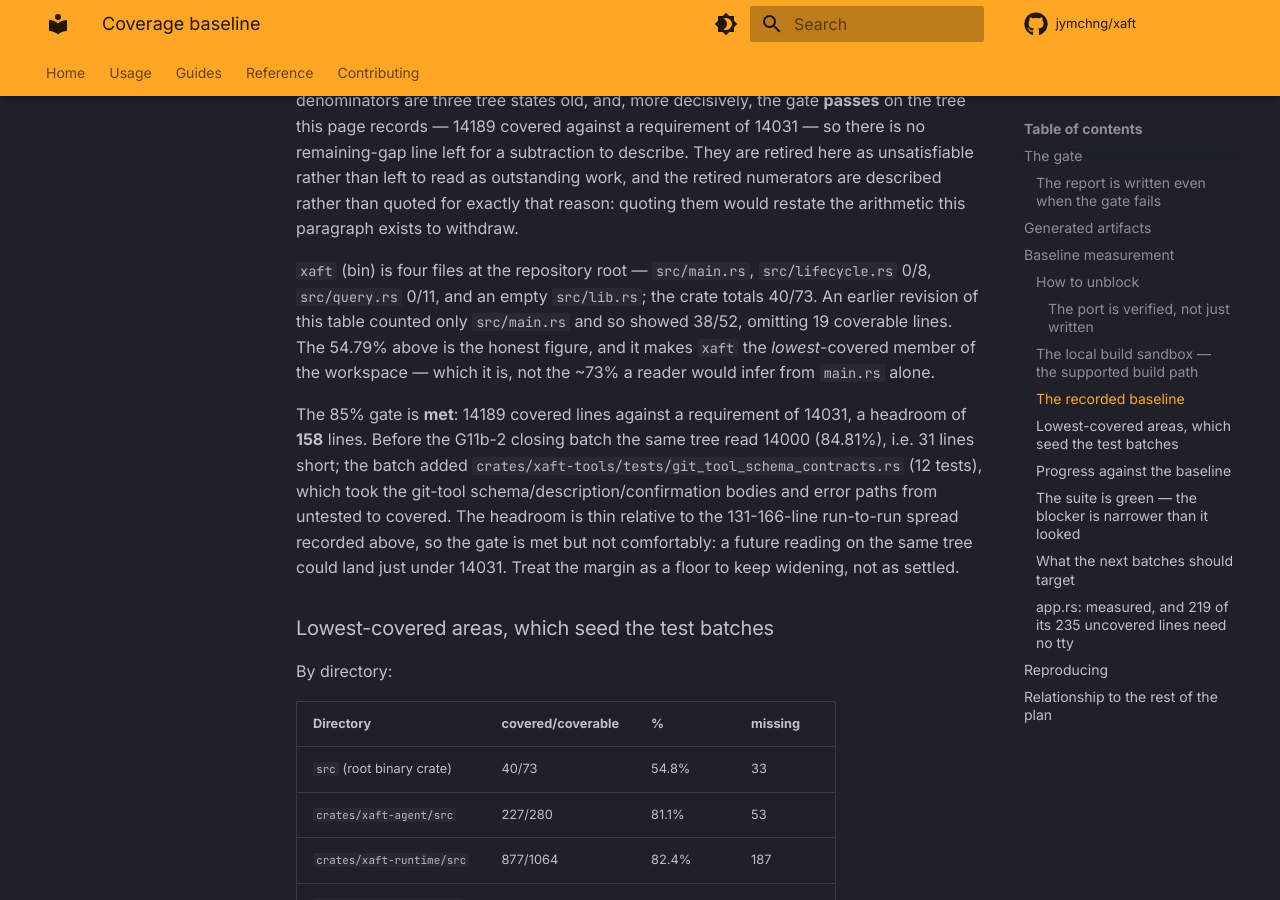
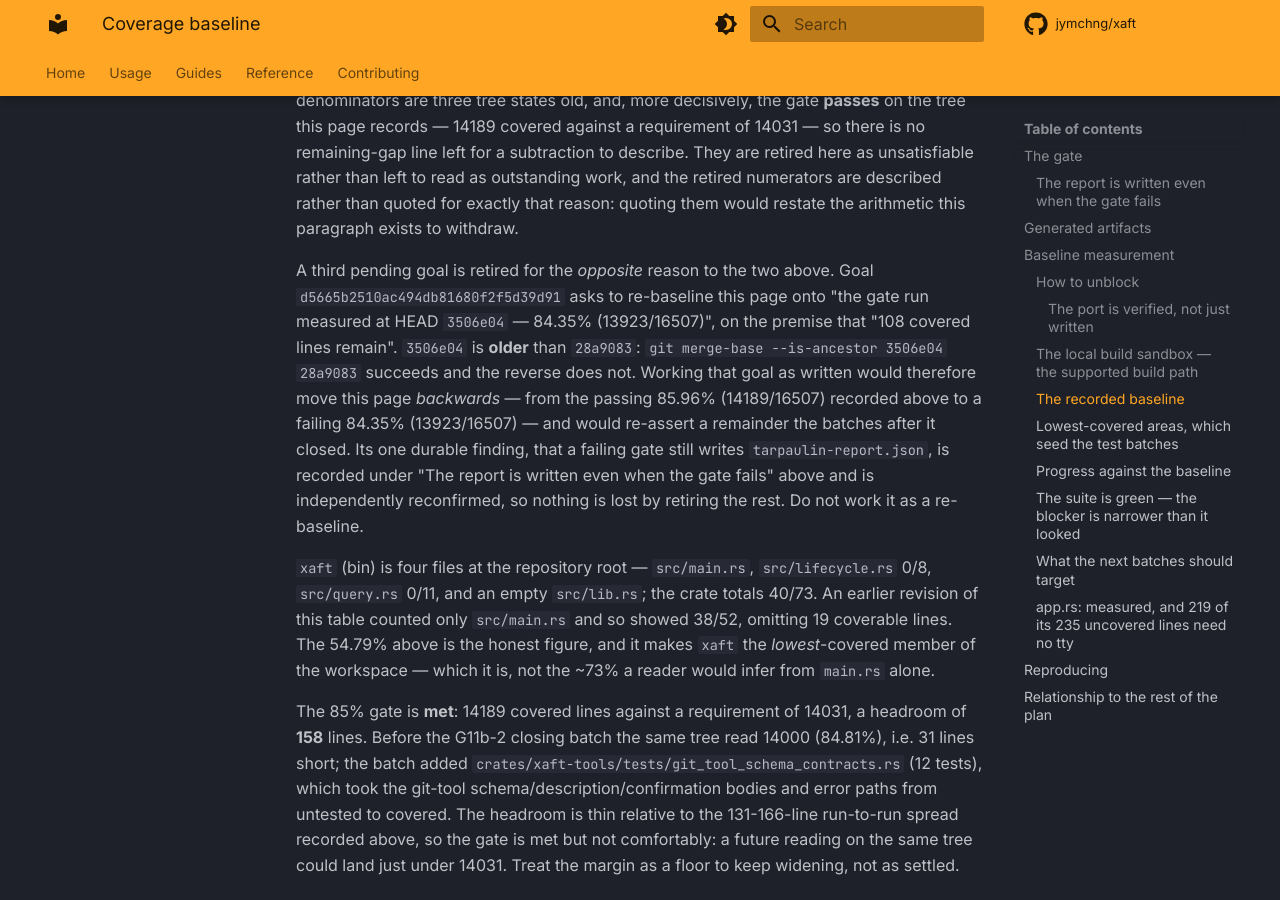
Before and after one commit to jymchng/xaft, an MkDocs documentation site: the page built from docs/coverage-baseline.md, in a window 1280 px wide and 900 px high, scrolled down 12003 px. Built offline with MkDocs 1.6.1 and Material for MkDocs 9.7.7, drawn with Linux system fonts in a browser that asks for light colours; comment, search, counter and statistics services are not loaded.

Commit message:
docs(coverage): retire goal 138's regressive re-baseline premise
Goal `d5665b2510ac494db81680f2f5d39d91` proposes re-baselining this page onto
"the gate run measured at HEAD `3506e04` — 84.35% (13923/16507)", on the
premise that "108 covered lines remain". `3506e04` is strictly OLDER than
`28a9083`, the tree this page already records:
`git merge-base --is-ancestor 3506e04 28a9083` succeeds and the reverse does
not. Working that goal as written would move the page backwards — from a
passing 85.96% (14189/16507) to a failing 84.35% (13923/16507) — and would
re-assert a remainder the batches after it already closed.

Its only durable finding, that a failing gate still writes
`tarpaulin-report.json`, is already recorded under "The report is written even
when the gate fails" and is independently reconfirmed, so retiring the rest of
the premise loses nothing.

Documentation only: no coverage figure changed, `--fail-under 85` is
untouched, no parity row's status changed, and nothing under `crates/` was
touched.

```diff
--- a/docs/coverage-baseline.md
+++ b/docs/coverage-baseline.md
@@ -528,6 +528,19 @@ unsatisfiable rather than left to read as outstanding work, and the retired
 numerators are described rather than quoted for exactly that reason: quoting
 them would restate the arithmetic this paragraph exists to withdraw.
 
+A third pending goal is retired for the *opposite* reason to the two above.
+Goal `d5665b2510ac494db81680f2f5d39d91` asks to re-baseline this page onto "the
+gate run measured at HEAD `3506e04` — 84.35% (13923/16507)", on the premise
+that "108 covered lines remain". `3506e04` is **older** than `28a9083`:
+`git merge-base --is-ancestor 3506e04 28a9083` succeeds and the reverse does
+not. Working that goal as written would therefore move this page *backwards* —
+from the passing 85.96% (14189/16507) recorded above to a failing 84.35%
+(13923/16507) — and would re-assert a remainder the batches after it closed. Its
+one durable finding, that a failing gate still writes `tarpaulin-report.json`,
+is recorded under "The report is written even when the gate fails" above and is
+independently reconfirmed, so nothing is lost by retiring the rest. Do not work
+it as a re-baseline.
+
 `xaft` (bin) is four files at the repository root — `src/main.rs`,
 `src/lifecycle.rs` 0/8, `src/query.rs` 0/11, and an empty `src/lib.rs`; the
 crate totals 40/73. An earlier revision of this table counted only
```
